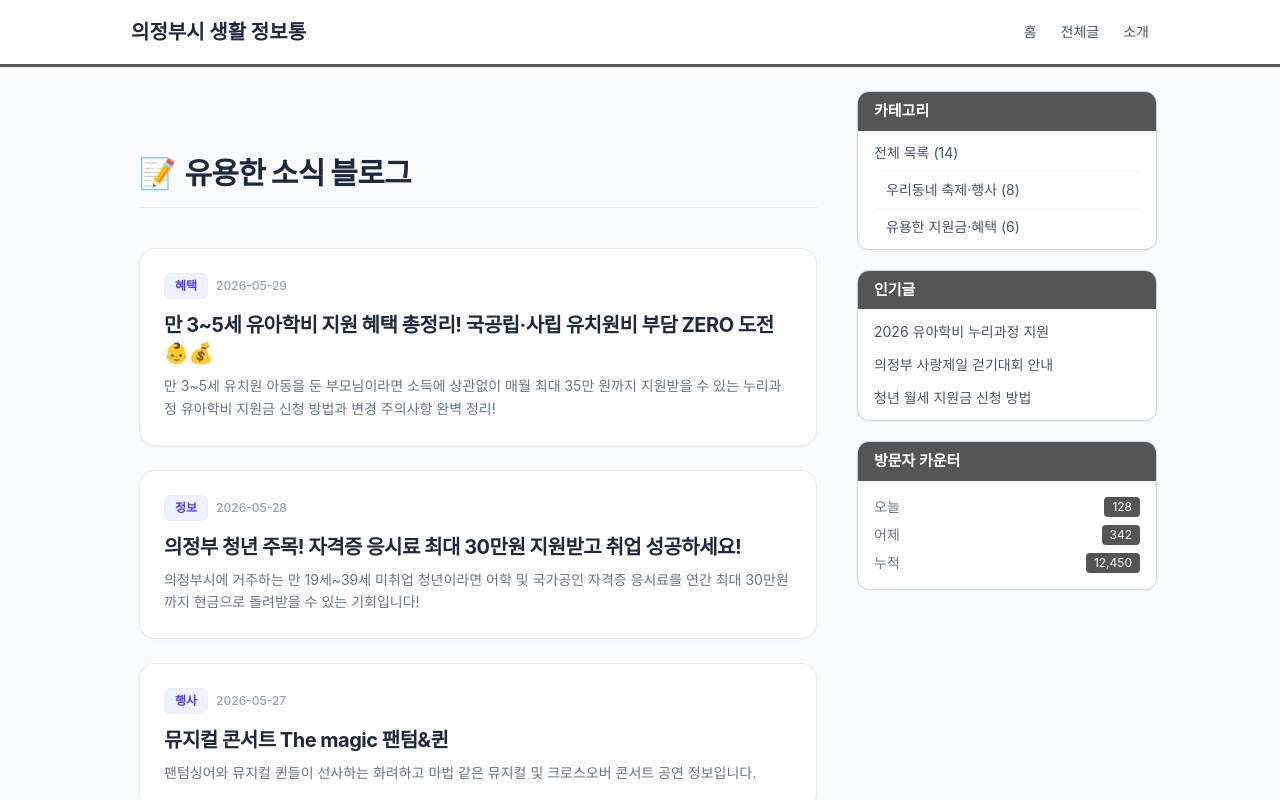
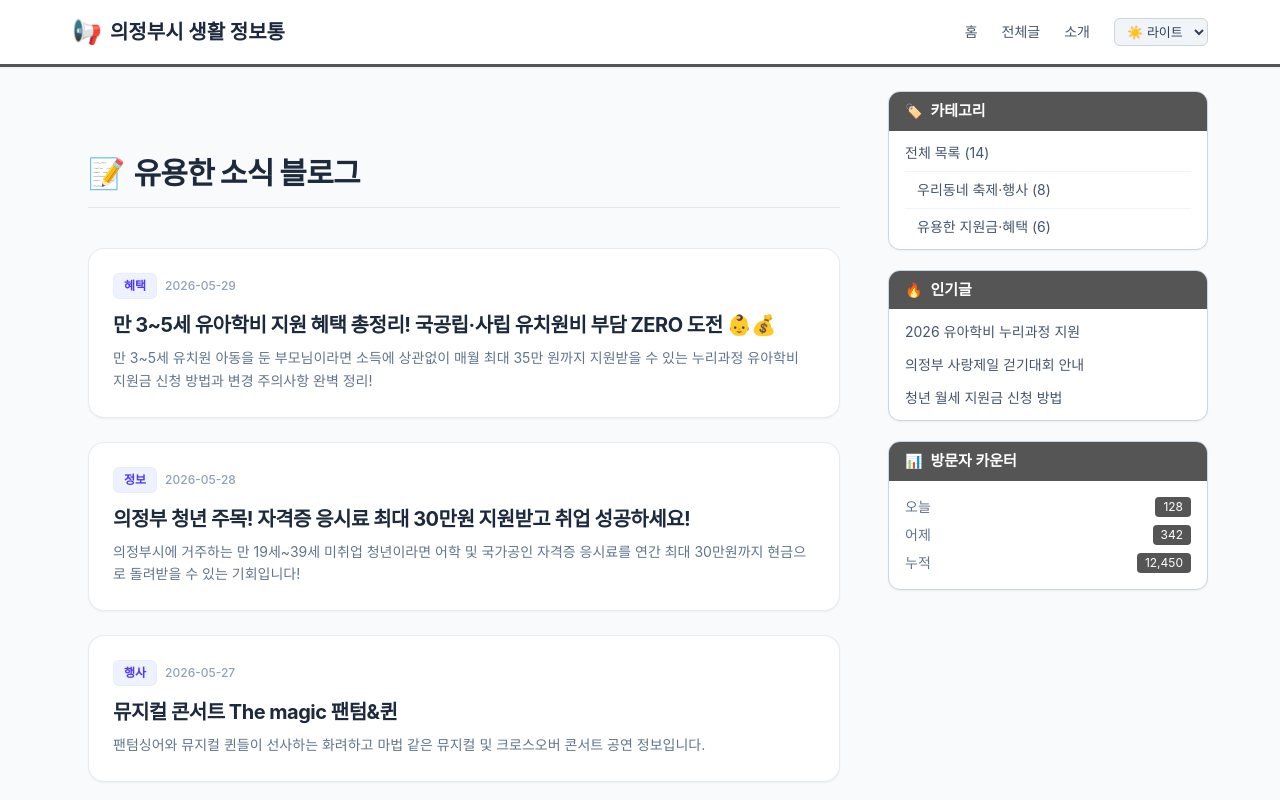
Before and after one commit to ksp-KWON/ksp-local-info, a Next.js app: page /blog in a window 1280 px wide. Shown: the top 800 px of the page. Built offline with nearby package versions, Linux system fonts and the light colour scheme; no server answers; a web font is replaced by a local one.

Commit message:
feat: apply dark mode, fluid layout, emojis, colon format

```diff
--- a/package.json
+++ b/package.json
@@ -13,6 +13,7 @@
     "gray-matter": "^4.0.3",
     "next": "16.2.6",
     "next-sitemap": "^4.2.3",
+    "next-themes": "^0.4.6",
     "react": "19.2.4",
     "react-dom": "19.2.4",
     "react-markdown": "^10.1.0",
--- a/src/app/globals.css
+++ b/src/app/globals.css
@@ -1,5 +1,6 @@
 @import url("https://cdn.jsdelivr.net/gh/orioncactus/pretendard/dist/web/static/pretendard.css");
 @import "tailwindcss";
+@custom-variant dark (&:where(.dark, .dark *));
 @plugin "@tailwindcss/typography";
 
 :root {
--- a/src/app/layout.tsx
+++ b/src/app/layout.tsx
@@ -1,6 +1,8 @@
 import type { Metadata } from "next";
 import "./globals.css";
 import Link from 'next/link';
+import { ThemeProvider } from "@/components/ThemeProvider";
+import ThemeToggle from "@/components/ThemeToggle";
 
 export const metadata: Metadata = {
   title: "의정부시 생활 정보 | 행사·혜택·지원금 안내",
@@ -20,7 +22,6 @@ export default function RootLayout({
 }: Readonly<{
   children: React.ReactNode;
 }>) {
-  // WebSite 및 BreadcrumbList (기본) 스키마 JSON-LD 설정
   const websiteSchema = {
     "@context": "https://schema.org",
     "@type": "WebSite",
@@ -33,7 +34,7 @@ export default function RootLayout({
   const isAdsenseEnabled = adsenseId && adsenseId !== "나중에_입력" && adsenseId.trim() !== "";
 
   return (
-    <html lang="ko" className="h-full antialiased scroll-smooth">
+    <html lang="ko" className="h-full antialiased scroll-smooth" suppressHydrationWarning>
       <head>
         <script
           type="application/ld+json"
@@ -47,88 +48,89 @@ export default function RootLayout({
           />
         )}
       </head>
-      {/* 티스토리 스타일 기본 배경 (연한 회색 바탕) */}
-      <body className="min-h-full flex flex-col bg-[#f5f6f7] text-[#404040]">
+      {/* 반응형 유동적 폭 적용(기본은 max-w-7xl 등으로 제한하고 싶다면 아래 컨테이너에 적용) */}
+      <body className="min-h-full flex flex-col bg-[#f5f6f7] dark:bg-[#1a1b1e] text-[#404040] dark:text-[#d1d5db] transition-colors duration-300">
+        <ThemeProvider attribute="class" defaultTheme="light" enableSystem>
 
-        {/* Header - 친효스킨 스타일 */}
-        <header className="sticky top-0 z-50 w-full bg-white border-b-[3px] border-[#555] md:rounded-b-none rounded-b-xl shadow-xs">
-          <div className="max-w-[1050px] mx-auto px-4 h-16 flex items-center justify-between">
-            {/* Title */}
-            <div className="font-bold text-xl text-slate-800">
+          {/* Header */}
+          <header className="sticky top-0 z-50 w-full bg-white dark:bg-[#222] border-b-[3px] border-[#555] dark:border-[#444] md:rounded-b-none rounded-b-xl shadow-xs transition-colors duration-300">
+            {/* 유동적 반응형 컨테이너: 최대 1200px (기존 1050px에서 더 넓게 확장) */}
+            <div className="w-full max-w-[1200px] mx-auto px-4 lg:px-8 h-16 flex items-center justify-between">
+
+              <div className="font-bold text-xl text-slate-800 dark:text-slate-100 flex items-center gap-2">
+                <span className="text-2xl">📢</span>
                 <Link href="/">의정부시 생활 정보통</Link>
               </div>
 
-            {/* Nav Menu (PC) */}
+              <div className="flex items-center gap-6">
                 <nav className="hidden md:flex gap-6 items-center text-sm font-medium">
-              <Link href="/" className="text-slate-600 hover:text-[#ff5544] transition-colors">홈</Link>
-              <Link href="/blog" className="text-slate-600 hover:text-[#ff5544] transition-colors">전체글</Link>
-              <Link href="/about" className="text-slate-600 hover:text-[#ff5544] transition-colors">소개</Link>
+                  <Link href="/" className="text-slate-600 dark:text-slate-300 hover:text-[#ff5544] dark:hover:text-[#ff7766] transition-colors">홈</Link>
+                  <Link href="/blog" className="text-slate-600 dark:text-slate-300 hover:text-[#ff5544] dark:hover:text-[#ff7766] transition-colors">전체글</Link>
+                  <Link href="/about" className="text-slate-600 dark:text-slate-300 hover:text-[#ff5544] dark:hover:text-[#ff7766] transition-colors">소개</Link>
                 </nav>
 
-            {/* Nav Menu (Mobile) */}
-            <div className="md:hidden text-slate-600 text-xl cursor-pointer">
+                <ThemeToggle />
+
+                <div className="md:hidden text-slate-600 dark:text-slate-300 text-xl cursor-pointer">
                   <span className="sr-only">메뉴</span>
                   ☰
                 </div>
               </div>
+
+            </div>
           </header>
 
-        {/* Main Container - 콘텐츠 + 사이드바 */}
-        <div className="flex-1 w-full max-w-[1050px] mx-auto mt-6 mb-10 px-4 md:px-2 flex flex-col md:flex-row gap-6">
+          {/* Main Container - 유동적 폭 적용 */}
+          <div className="flex-1 w-full max-w-[1200px] mx-auto mt-6 mb-10 px-4 lg:px-8 flex flex-col md:flex-row gap-8">
 
-          {/* Main Content Area */}
             <main className="flex-1 min-w-0 bg-transparent flex flex-col">
               {children}
             </main>
 
-          {/* Sidebar Area */}
-          <aside className="w-full md:w-[300px] flex-shrink-0 flex flex-col gap-5">
+            <aside className="w-full md:w-[300px] lg:w-[320px] flex-shrink-0 flex flex-col gap-5">
 
-            {/* 위젯: 카테고리 */}
-            <div className="bg-white rounded-xl border border-slate-300 overflow-hidden shadow-xs">
-              <div className="bg-[#555] text-white px-4 py-2 font-bold text-[15px]">
-                카테고리
+              <div className="bg-white dark:bg-[#25262b] rounded-xl border border-slate-300 dark:border-[#444] overflow-hidden shadow-xs transition-colors duration-300">
+                <div className="bg-[#555] dark:bg-[#333] text-white px-4 py-2 font-bold text-[15px] flex items-center gap-2">
+                  <span className="text-sm">🏷️</span> 카테고리
                 </div>
-              <ul className="px-4 py-3 space-y-2 text-sm text-slate-600">
-                <li><Link href="/blog" className="hover:text-[#ff5544]">전체 목록 (14)</Link></li>
-                <li className="pl-3 border-t border-slate-100 pt-2"><Link href="/" className="hover:text-[#ff5544]">우리동네 축제·행사 (8)</Link></li>
-                <li className="pl-3 border-t border-slate-100 pt-2"><Link href="/" className="hover:text-[#ff5544]">유용한 지원금·혜택 (6)</Link></li>
+                <ul className="px-4 py-3 space-y-2 text-sm text-slate-600 dark:text-slate-300">
+                  <li><Link href="/blog" className="hover:text-[#ff5544] dark:hover:text-[#ff7766]">전체 목록 (14)</Link></li>
+                  <li className="pl-3 border-t border-slate-100 dark:border-[#333] pt-2"><Link href="/" className="hover:text-[#ff5544] dark:hover:text-[#ff7766]">우리동네 축제·행사 (8)</Link></li>
+                  <li className="pl-3 border-t border-slate-100 dark:border-[#333] pt-2"><Link href="/" className="hover:text-[#ff5544] dark:hover:text-[#ff7766]">유용한 지원금·혜택 (6)</Link></li>
                 </ul>
               </div>
 
-            {/* 위젯: 인기글 */}
-            <div className="bg-white rounded-xl border border-slate-300 overflow-hidden shadow-xs">
-              <div className="bg-[#555] text-white px-4 py-2 font-bold text-[15px]">
-                인기글
+              <div className="bg-white dark:bg-[#25262b] rounded-xl border border-slate-300 dark:border-[#444] overflow-hidden shadow-xs transition-colors duration-300">
+                <div className="bg-[#555] dark:bg-[#333] text-white px-4 py-2 font-bold text-[15px] flex items-center gap-2">
+                  <span className="text-sm">🔥</span> 인기글
                 </div>
-              <ul className="px-4 py-3 space-y-3 text-[14px] text-slate-600">
-                <li className="line-clamp-1"><Link href="/blog/2026-05-29-EarlyChildhoodEducationSupport" className="hover:text-[#ff5544]">2026 유아학비 누리과정 지원</Link></li>
-                <li className="line-clamp-1"><Link href="/" className="hover:text-[#ff5544]">의정부 사랑제일 걷기대회 안내</Link></li>
-                <li className="line-clamp-1"><Link href="/" className="hover:text-[#ff5544]">청년 월세 지원금 신청 방법</Link></li>
+                <ul className="px-4 py-3 space-y-3 text-[14px] text-slate-600 dark:text-slate-300">
+                  <li className="line-clamp-1"><Link href="/blog/2026-05-29-EarlyChildhoodEducationSupport" className="hover:text-[#ff5544] dark:hover:text-[#ff7766]">2026 유아학비 누리과정 지원</Link></li>
+                  <li className="line-clamp-1"><Link href="/" className="hover:text-[#ff5544] dark:hover:text-[#ff7766]">의정부 사랑제일 걷기대회 안내</Link></li>
+                  <li className="line-clamp-1"><Link href="/" className="hover:text-[#ff5544] dark:hover:text-[#ff7766]">청년 월세 지원금 신청 방법</Link></li>
                 </ul>
               </div>
 
-            {/* 위젯: 방문자 카운터 */}
-            <div className="bg-white rounded-xl border border-slate-300 overflow-hidden shadow-xs">
-              <div className="bg-[#555] text-white px-4 py-2 font-bold text-[15px]">
-                방문자 카운터
+              <div className="bg-white dark:bg-[#25262b] rounded-xl border border-slate-300 dark:border-[#444] overflow-hidden shadow-xs transition-colors duration-300">
+                <div className="bg-[#555] dark:bg-[#333] text-white px-4 py-2 font-bold text-[15px] flex items-center gap-2">
+                  <span className="text-sm">📊</span> 방문자 카운터
                 </div>
-              <div className="p-4 flex flex-col gap-2 text-sm">
-                <div className="flex justify-between items-center"><span className="text-slate-500">오늘</span><span className="bg-[#555] text-white px-2 py-[2px] rounded text-xs">128</span></div>
-                <div className="flex justify-between items-center"><span className="text-slate-500">어제</span><span className="bg-[#555] text-white px-2 py-[2px] rounded text-xs">342</span></div>
-                <div className="flex justify-between items-center"><span className="text-slate-500">누적</span><span className="bg-[#555] text-white px-2 py-[2px] rounded text-xs">12,450</span></div>
+                <div className="p-4 flex flex-col gap-2 text-sm text-slate-500 dark:text-slate-400">
+                  <div className="flex justify-between items-center"><span>오늘</span><span className="bg-[#555] dark:bg-[#444] text-white px-2 py-[2px] rounded text-xs">128</span></div>
+                  <div className="flex justify-between items-center"><span>어제</span><span className="bg-[#555] dark:bg-[#444] text-white px-2 py-[2px] rounded text-xs">342</span></div>
+                  <div className="flex justify-between items-center"><span>누적</span><span className="bg-[#555] dark:bg-[#444] text-white px-2 py-[2px] rounded text-xs">12,450</span></div>
                 </div>
               </div>
 
             </aside>
           </div>
 
-        {/* Footer */}
-        <footer className="w-full bg-[#555] text-slate-300 py-8 md:rounded-t-xl max-w-[1050px] mx-auto text-center text-[13px] mt-auto">
+          <footer className="w-full bg-[#555] dark:bg-[#111] text-slate-300 py-8 md:rounded-t-xl max-w-[1200px] mx-auto text-center text-[13px] mt-auto transition-colors duration-300">
             <p className="mb-2">Copyright &copy; <Link href="/" className="text-white hover:underline">의정부시 생활 정보통</Link>. All Right Reserved.</p>
-          <p className="text-[#bbb]">이 웹사이트는 공공데이터를 기반으로 주민 편의를 위해 가공/제공됩니다.</p>
+            <p className="text-[#bbb] dark:text-[#888]">이 웹사이트는 공공데이터를 기반으로 주민 편의를 위해 가공/제공됩니다.</p>
           </footer>
 
+        </ThemeProvider>
       </body>
     </html>
   );
--- /dev/null
+++ b/src/components/ThemeProvider.tsx
@@ -0,0 +1,11 @@
+"use client";
+
+import * as React from "react";
+import { ThemeProvider as NextThemesProvider } from "next-themes";
+
+export function ThemeProvider({
+  children,
+  ...props
+}: React.ComponentProps<typeof NextThemesProvider>) {
+  return <NextThemesProvider {...props}>{children}</NextThemesProvider>;
+}
--- /dev/null
+++ b/src/components/ThemeToggle.tsx
@@ -0,0 +1,29 @@
+"use client";
+
+import { useTheme } from "next-themes";
+import { useEffect, useState } from "react";
+
+export default function ThemeToggle() {
+  const { theme, setTheme } = useTheme();
+  const [mounted, setMounted] = useState(false);
+
+  useEffect(() => {
+    setMounted(true);
+  }, []);
+
+  if (!mounted) {
+    return <div className="w-[110px] h-[30px]"></div>; // 깜빡임 방지용 스켈레톤
+  }
+
+  return (
+    <select
+      value={theme}
+      onChange={(e) => setTheme(e.target.value)}
+      className="text-[13px] bg-slate-100 dark:bg-[#333] text-slate-700 dark:text-slate-200 border border-slate-300 dark:border-[#555] rounded-md px-2 py-1 outline-none cursor-pointer"
+    >
+      <option value="light">☀️ 라이트</option>
+      <option value="dark">🌙 다크</option>
+      <option value="system">🖥️ 시스템</option>
+    </select>
+  );
+}
```
Also changed, not shown: src/app/blog/[slug]/page.tsx (+15 -15 lines), src/app/page.tsx (+24 -47 lines), src/lib/posts.ts (+12 -2 lines), 1 other file (tests, documents, lock files or other folders). Lines whose indentation alone changed are shown as unchanged.
